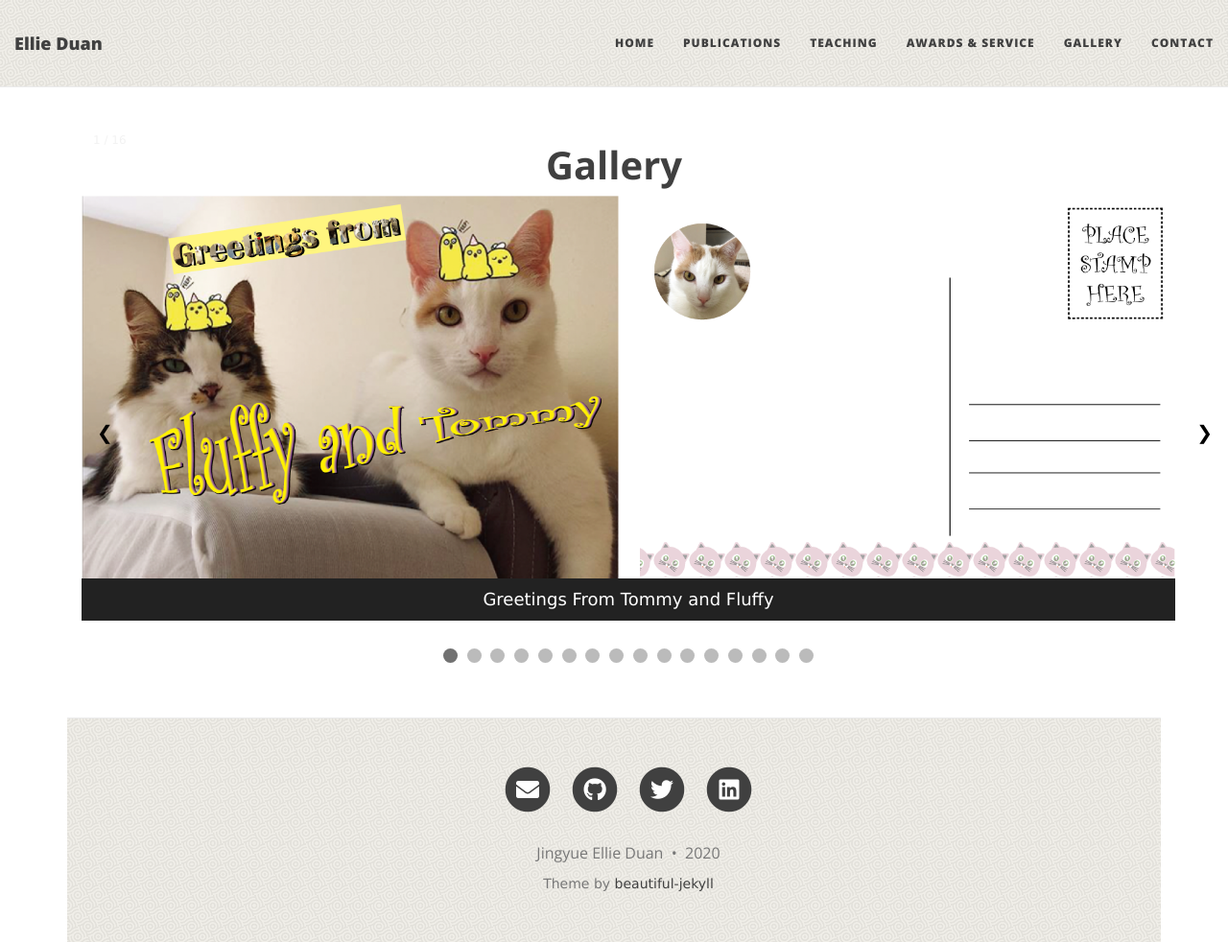
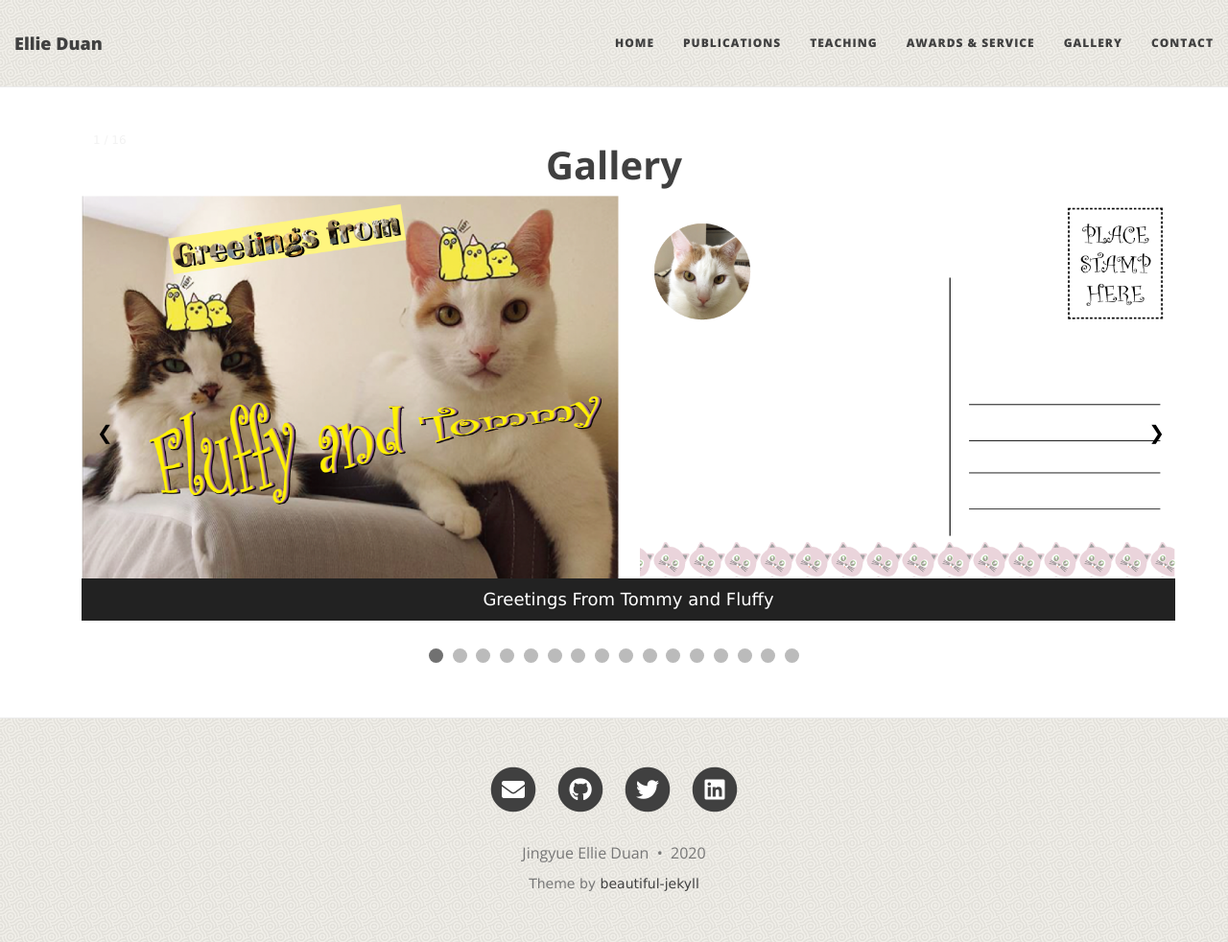
Before and after one commit to EllieDuan/EllieDuan.github.io, a Jekyll site: the page built from gallery.html, in a window 1280 px wide and 982 px high. Shown: the whole window at 96% size. Built offline with Jekyll 4.4.1, drawn with Linux system fonts in a browser that asks for light colours; nearby versions of some CDN libraries.

Commit message:
update gallery next

```diff
--- a/gallery.html
+++ b/gallery.html
@@ -41,7 +41,7 @@ img {
 
 /* Position the "next button" to the right */
 .next {
-  right: 0;
+  right: 50px;
   border-radius: 3px 0 0 3px;
 }
 
@@ -214,9 +214,11 @@ img {
 
 
   <!-- Next and previous buttons -->
-  <a class="prev" onclick="plusSlides(-1)">❮</a>
-  <a class="next" onclick="plusSlides(1)">❯</a>
-  <br>
+  <a class="prev" onclick="plusSlides(-1)">&#10094;</a>
+  <a class="next" onclick="plusSlides(1)">&#10095;</a>
+
+</div>
+<br>
 
 <div style="text-align:center">
   <span class="dot" onclick="currentSlide(1)"></span>
```
